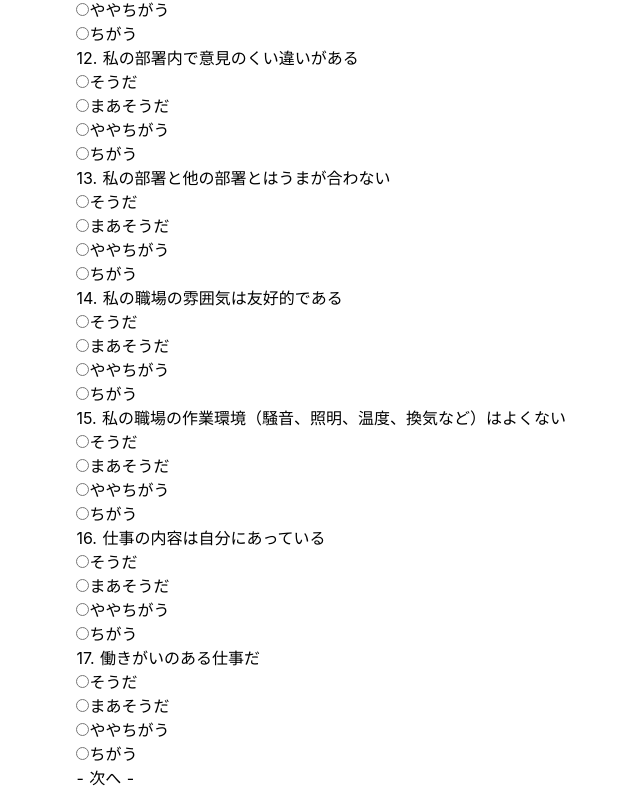
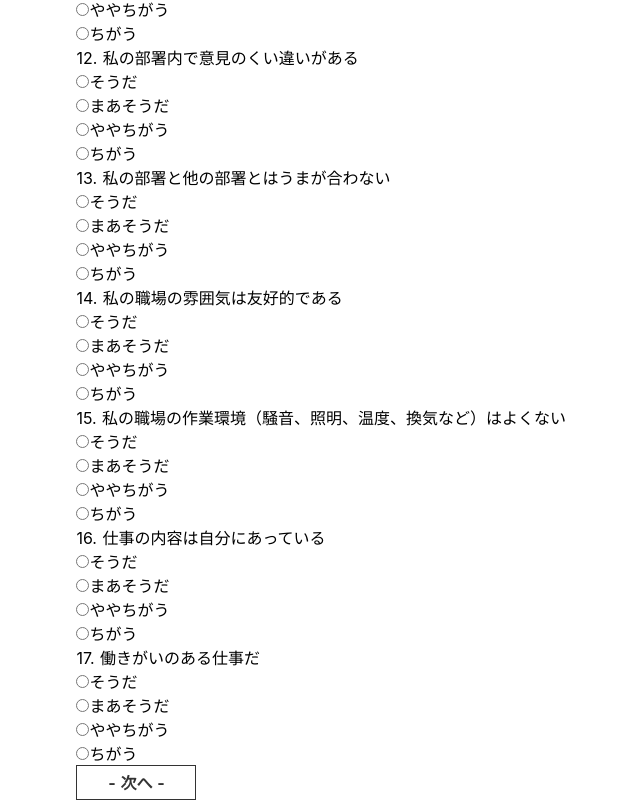
Before and after one commit to hiroki-sawada0531/StressChecker, a Nuxt app: page / in a window 1280 px wide. Shown: the part 1356-2156 px from the top of the page, without its empty margins (71-711 px from the left). Built offline with nearby package versions, Linux system fonts and the light colour scheme.

Commit message:
SweetAlertを導入

```diff
--- a/package.json
+++ b/package.json
@@ -10,7 +10,7 @@
   },
   "dependencies": {
     "core-js": "^3.9.1",
-    "nuxt": "^2.15.3"
-  },
-  "devDependencies": {}
+    "nuxt": "^2.15.3",
+    "sweetalert": "^2.1.2"
+  }
 }
--- a/pages/index.vue
+++ b/pages/index.vue
@@ -123,7 +123,7 @@
             <input v-model="question_a_17" type="radio" name="question_a_17" value=3>ややちがう<br>
             <input v-model="question_a_17" type="radio" name="question_a_17" value=4>ちがう<br>
         </p>
-        <div @click="next">- 次へ -</div>
+        <div class="button" @click="next">- 次へ -</div>
       </div>
       <div v-show="page === 2" class="selection" id="page-2">
         <h2>Ｂ 最近 1 か月間のあなたの状態についてうかがいます。最もあてはまるものにチェックを入れてください。</h2>
@@ -239,7 +239,6 @@
             <input v-model="question_b_16" type="radio" name="question_b_16" value=3>しばしばあった<br>
             <input v-model="question_b_16" type="radio" name="question_b_16" value=4>ほとんどいつもあった<br>
         </p>
-<!-- kokokara -->
         <p id="question_b_17">
             17. 仕事が手につかない<br>
             <input v-model="question_b_17" type="radio" name="question_b_17" value=1>ほとんどなかった<br>
@@ -331,8 +330,8 @@
             <input v-model="question_b_29" type="radio" name="question_b_29" value=3>しばしばあった<br>
             <input v-model="question_b_29" type="radio" name="question_b_29" value=4>ほとんどいつもあった<br>
         </p>
-        <div @click="next">- 次へ -</div>
-        <div @click="prev">- 前へ -</div>
+        <div class="button" @click="next">- 次へ -</div>
+        <div class="button" @click="prev">- 前へ -</div>
       </div>
       <div v-show="page === 3" class="selection" id="page-3">
         <h2>Ｃ あなたの周りの方々についてうかがいます。最もあてはまるものにチェックを入れてください。</h2>
@@ -402,19 +401,17 @@
             <input v-model="question_c_9" type="radio" name="question_c_9" value=3>多少<br>
             <input v-model="question_c_9" type="radio" name="question_c_9" value=4>全くない<br>
         </p>
-        <div @click="prev">- 前へ -</div>
-        <div @click="result">診断する</div>
+        <div class="button" @click="prev">- 前へ -</div>
+        <div class="button" @click="result">診断する</div>
         <br>
         <br>
-      </div>
-      <div v-show="page === 4">
-        あなたの結果は、{{ totalText }} です。
       </div>
     </div>
   </div>
 </template>
 
 <script>
+import swal from 'sweetalert';
 export default {
   data() {
     return {
@@ -781,9 +778,6 @@ export default {
         alert('3ページ目のquestion3か6か9がクリック出来てません！')
       }
 
-
-
-
       //ここから計算結果
       if (this.result_b <= 12) {
         this.totalText = '高ストレス'
@@ -794,7 +788,9 @@ export default {
       }
 
       // 結果表示画面
-      this.page += 1
+      // this.page += 1
+
+      swal("結果", this.totalText, "success");
 
       // 再度計算すると前の結果から足してしまうので、最後に0にする。
       this.result_a = 0
@@ -842,4 +838,16 @@ export default {
 .links {
   padding-top: 15px;
 }
+
+.button {
+    width: 120px;
+    font-weight: bold;
+    text-decoration: none;
+    display: block;
+    text-align: center;
+    padding: 4px 0 5px;
+    color: #333;
+    border: 1px solid #333;
+}
+
 </style>
```
Also changed, not shown: 1 other file (tests, documents, lock files or other folders).
